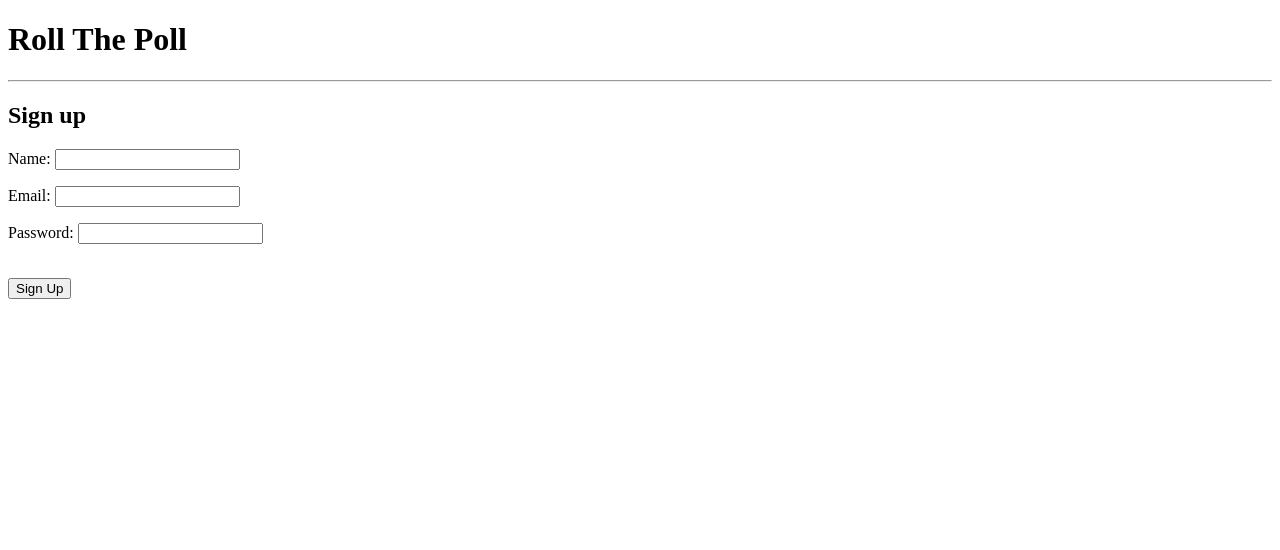
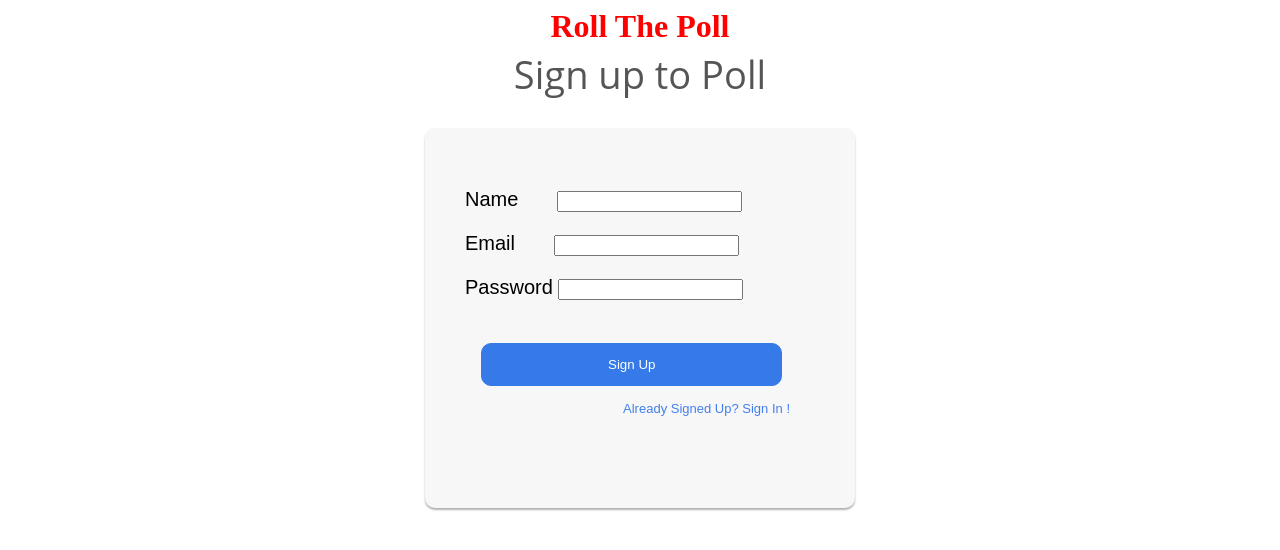
Before and after one commit to utkbansal/roll-the-poll, a Flask app: page /signup in a window 1280 px wide. Shown: the top 550 px of the page. Run offline with Flask 2, Linux system fonts and the light colour scheme.

Commit message:
Styled the login and signup forms

```diff
--- /dev/null
+++ b/app/static/css/signup.css
@@ -0,0 +1,62 @@
+/* for heading roll the poll */
+h1 {
+    width: 350px;
+    height:40px;
+    margin:auto;
+    text-align: center;
+    color:red;
+}
+/* for the signup only */
+h2 {
+    width: 350px;
+    height:30px;
+    margin:auto;
+    text-align: center;
+    margin-bottom: 0px;
+    font-size:38px;
+    font-weight:400;
+    color:#555;
+    font-family: 'open sans';
+}
+
+
+#container {
+    height: 300px;
+    width: 350px;
+    box-shadow: 0px 2px 2px rgba(0,0,0,0.3);
+    margin: auto;
+    font-size: 20px;
+    background-color: #f7f7f7;
+    margin-top: 50px;
+    font-family: arial;
+    padding: 40px;
+    border-radius: 10px;
+}
+
+#button {
+    margin-left:16px;
+    background-color: #357ae8;
+    color:#ffffff;
+    padding: 13px 126px;
+    border:1px solid #357ae8;
+    -moz-border-radius: 6px;
+    border-radius: 10px;
+    cursor: pointer;
+}
+
+#sign_in {
+    font-size: 13px;
+    float:right;
+    padding-right: 25px;
+    padding-top:15px;
+    text-align: right;
+    color:#427fed;
+    cursor: pointer;
+    margin-left:15px;
+    text-decoration: none;
+}
+
+.error {
+    color:red;
+    font-size: 15px;
+}
--- a/app/templates/base.html
+++ b/app/templates/base.html
@@ -7,12 +7,13 @@
     {% else %}
     <title>Roll The Poll</title>
     {% endif %}
+    <link rel="stylesheet" href="/static/css/signup.css">
 </head>
 <body>
-    <div id="container">
+    <div id="wrapper">
         <div id="header">
             <h1>Roll The Poll</h1>
-            <hr>
+
             {% with messages = get_flashed_messages() %}
             {% if messages %}
             <ul>
--- a/app/templates/signup.html
+++ b/app/templates/signup.html
@@ -1,24 +1,26 @@
 {% extends "base.html" %}
 {% block content %}
-<h2>Sign up</h2>
-<form action = "" method = "post" name = "signup">
+<h2>Sign up to Poll</h2>
+<form id="container" action = "" method = "post" name = "signup">
     {{form.hidden_tag()}}
-    <p>Name: {{form.name}}</p>
+    <p>Name &nbsp; &nbsp; &nbsp; {{form.name}}</p>
     {% for error in form.errors.name %}
-    <span style="color:red;">[{{error}}]</span>
+    <span class="error">{{error}}</span>
     {% endfor %}
 
-    <p>Email: {{form.email}}</p>
+    <p>Email  &nbsp;&nbsp;&nbsp; &nbsp; {{form.email}}</p>
     {% for error in form.errors.email %}
-    <span style="color:red;">[{{error}}]</span>
+    <span class="error">{{error}}</span>
     {% endfor %}
 
-    <p>Password: {{ form.password }}</p>
+    <p>Password {{ form.password }}</p>
     {% for error in form.errors.password %}
-    <span style="color:red;">[{{error}}]</span>
+    <span class="error">{{error}}</span><br>
     {% endfor %}
     <br>
 
-    <input type = "submit" value = "Sign Up">
+    <input id="button" type = "submit" value = "Sign Up">
+    <a id="sign_in" href="/login">Already Signed Up? Sign In ! </a>
 </form>
+
 {% endblock %}
```
Also changed, not shown: app/templates/login.html (+8 -8 lines).
